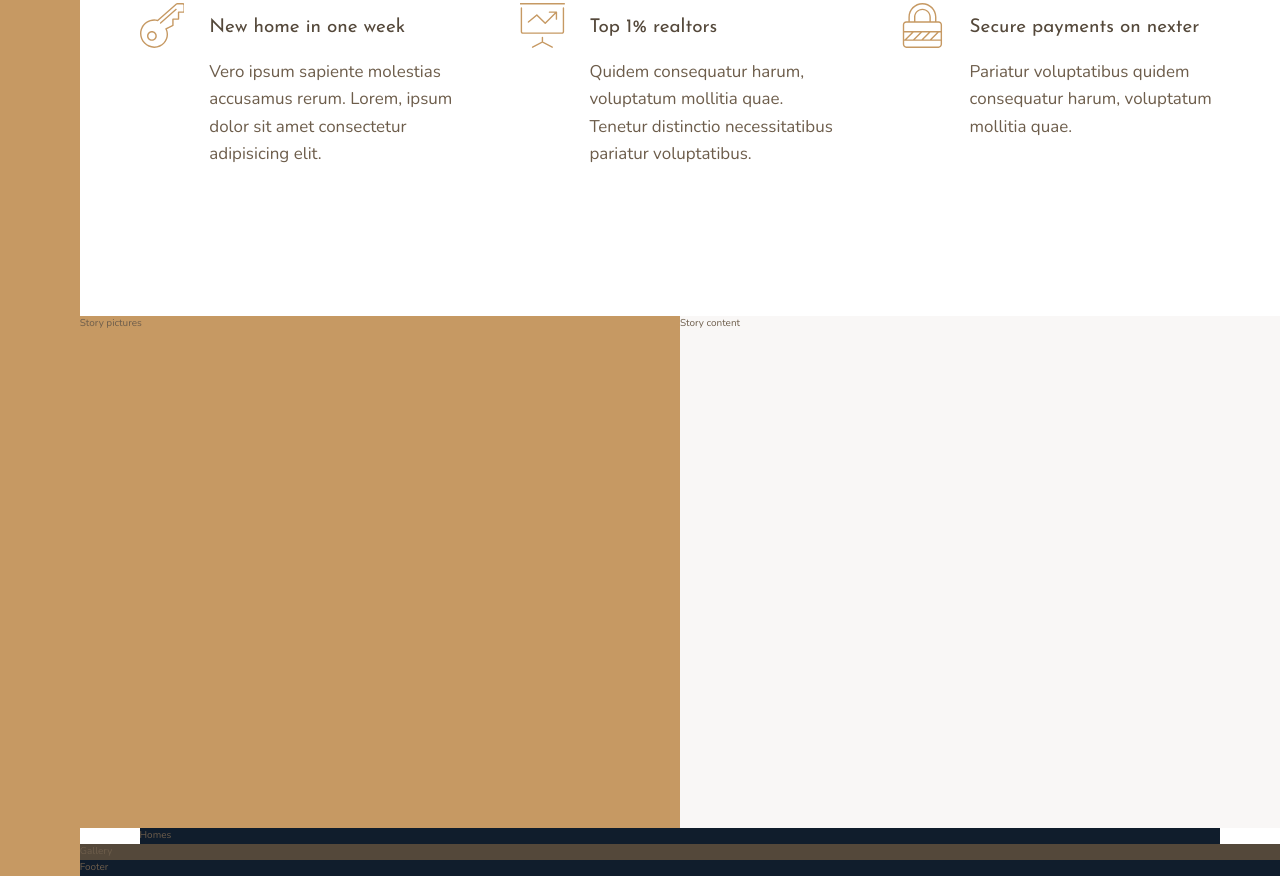
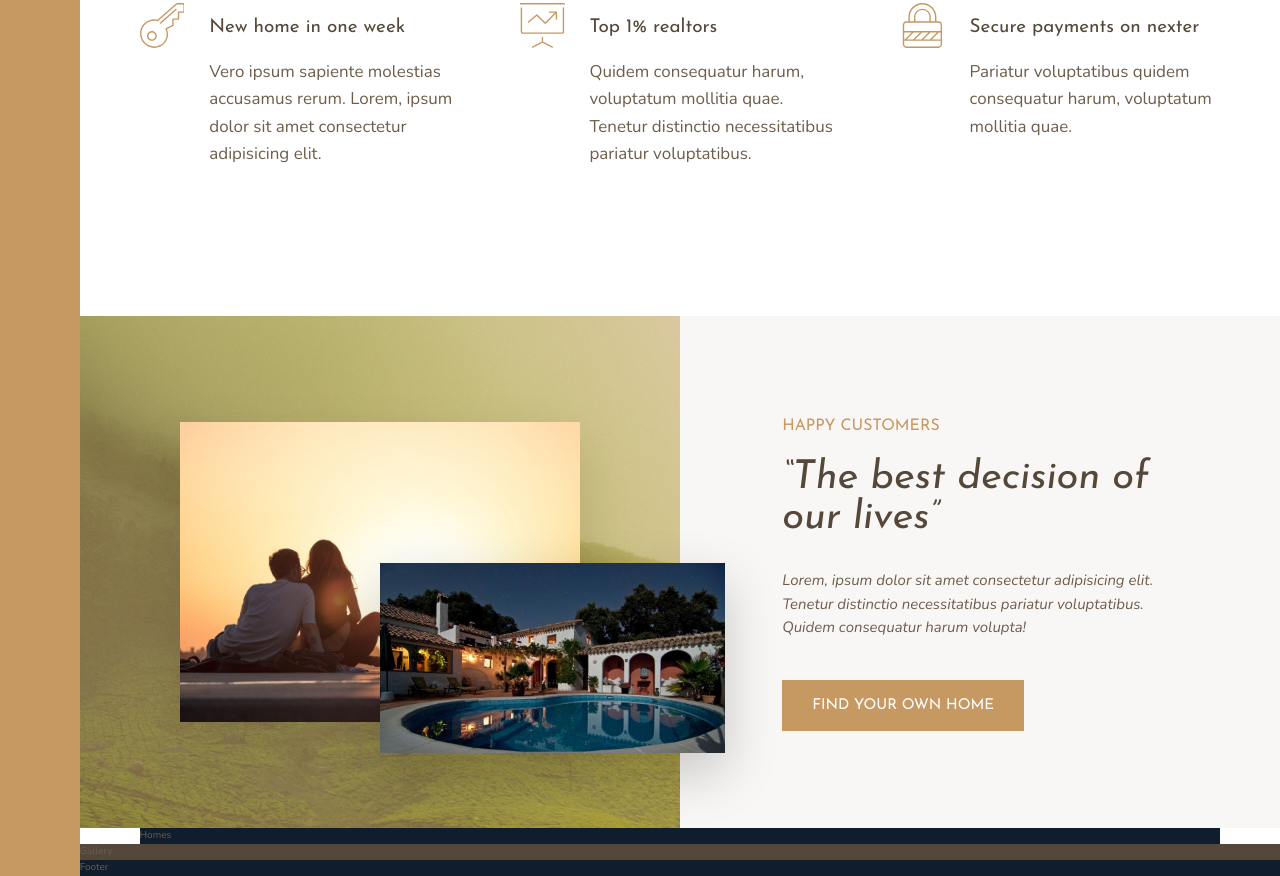
Before and after one commit to okcomputer93/nexter, a website: page index.html in a window 1280 px wide. Shown: the part 990-1866 px from the top of the page. Drawn offline with nearby package versions, Linux system fonts and the light colour scheme.

Commit message:
Building the story section

```diff
--- a/index.html
+++ b/index.html
@@ -21,7 +21,7 @@
 
         <div class="realtors">Top 3 realtors</div>
 
-        <div class="features">
+        <section class="features">
             <div class="feature">
                 <svg class="feature__icon">
                     <use xlink:href="img/sprite.svg#icon-global"></use>
@@ -90,11 +90,29 @@
                     mollitia quae.
                 </p>
             </div>
+        </section>
+
+        <div class="story__pictures">
+            <img
+                src="img/story-1.jpeg"
+                alt="Couple with new house"
+                class="story__img--1"
+            />
+            <img src="img/story-2.jpeg" alt="New house" class="story__img--2" />
         </div>
 
-        <div class="story__pictures">Story pictures</div>
-
-        <div class="story__content">Story content</div>
+        <div class="story__content">
+            <h3 class="heading-3 mb-sm">Happy Customers</h3>
+            <h2 class="heading-2 heading-2--dark mb-md">
+                &ldquo;The best decision of our lives&rdquo;
+            </h2>
+            <p class="story__text">
+                Lorem, ipsum dolor sit amet consectetur adipisicing elit.
+                Tenetur distinctio necessitatibus pariatur voluptatibus. Quidem
+                consequatur harum volupta!
+            </p>
+            <button class="btn">Find your own home</button>
+        </div>
 
         <div class="homes">Homes</div>
 
--- a/sass/_story.scss
+++ b/sass/_story.scss
@@ -2,10 +2,50 @@
     &__pictures {
         background-color: $color-primary;
         grid-column: full-start / col-end 4;
+        background-image: linear-gradient(
+                rgba($color-primary, 0.5),
+                rgba($color-primary, 0.5)
+            ),
+            url(../img/back.jpg);
+
+        display: grid;
+        grid-template-rows: repeat(6, 1fr);
+        grid-template-columns: repeat(6, 1fr);
+        align-items: center;
+    }
+
+    &__img--1 {
+        width: 100%;
+        grid-row: 2 / 6;
+        grid-column: 2 / 6;
+        box-shadow: 0 2rem 5rem rgba(0, 0, 0, 0.1);
+    }
+
+    &__img--2 {
+        width: 115%;
+        grid-row: 4 / 6;
+        grid-column: 4 / 7;
+        z-index: 2;
+        box-shadow: 0 2rem 5rem rgba(0, 0, 0, 0.2);
     }
 
     &__content {
         background-color: $color-grey-light-1;
         grid-column: col-start 5 / full-end;
+
+        padding: 6rem 8vw;
+        // display: flex;
+        // flex-direction: column;
+        // justify-content: center;
+        // align-items: flex-start;
+        display: grid;
+        align-content: center;
+        justify-items: start;
+    }
+
+    &__text {
+        font-size: 1.5rem;
+        font-style: italic;
+        margin-bottom: 4rem;
     }
 }
--- a/sass/_typography.scss
+++ b/sass/_typography.scss
@@ -7,9 +7,23 @@
 }
 .heading-2 {
     @extend %heading;
+    font-size: 4rem;
+    font-style: italic;
+    line-height: 1;
+
+    &--light {
+        color: $color-grey-light-1;
+    }
+
+    &--dark {
+        color: $color-grey-dark-1;
+    }
 }
 .heading-3 {
     @extend %heading;
+    font-size: 1.6rem;
+    color: $color-primary;
+    text-transform: uppercase;
 }
 .heading-4 {
     @extend %heading;
@@ -23,3 +37,36 @@
         color: $color-grey-dark-1;
     }
 }
+
+.btn {
+    background-color: $color-primary;
+    color: #fff;
+    border: none;
+    border-radius: 0;
+    font-family: $font-display;
+    font-size: 1.5rem;
+    text-transform: uppercase;
+    padding: 1.8rem 3rem;
+    cursor: pointer;
+    transition: all 0.2s;
+
+    &:hover {
+        background-color: $color-primary-dark;
+    }
+}
+
+.mb-sm {
+    margin-bottom: 2rem;
+}
+
+.mb-md {
+    margin-bottom: 3rem;
+}
+
+.mb-lg {
+    margin-bottom: 4rem;
+}
+
+.mb-hg {
+    margin-bottom: 8rem;
+}
```
Also changed, not shown: css/style.css.
